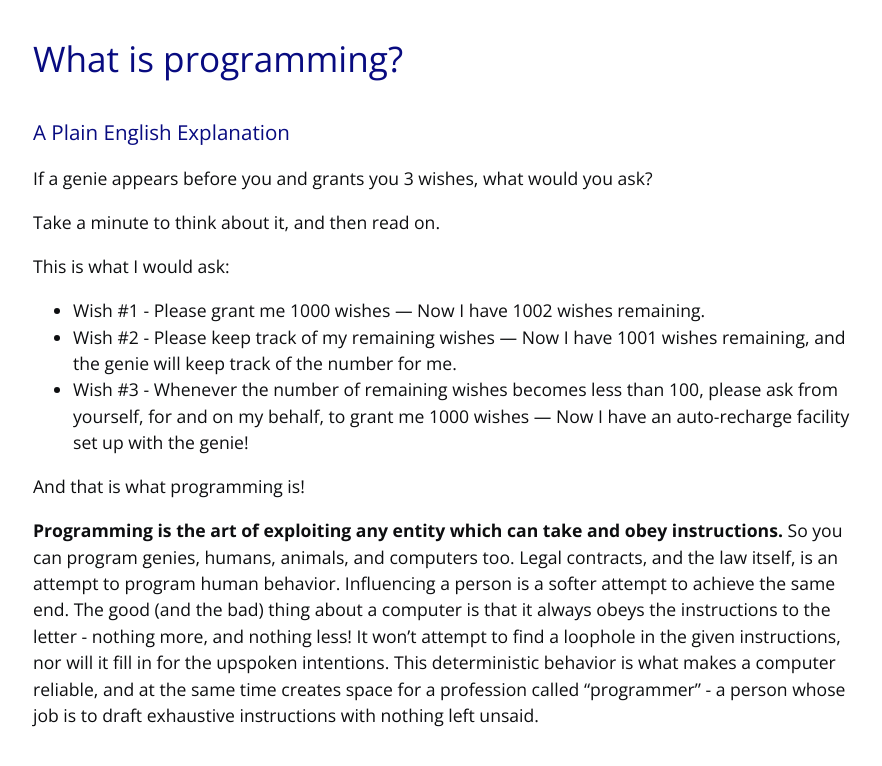
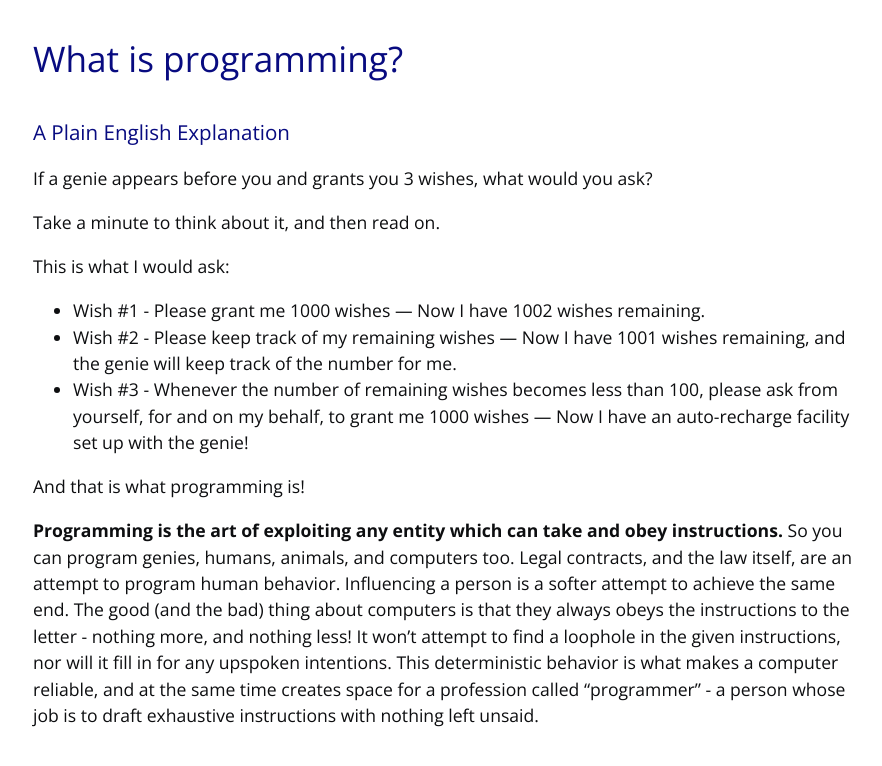
Before and after one commit to vinitjoglekar/vinitjoglekar.github.io, a Jekyll site: the page built from _pages/221010_programming.md, in a window 1280 px wide. Shown: the top 766 px of the page, without its empty margins (191-1073 px from the left). Built offline with Jekyll 4.4.1, drawn with Linux system fonts in a browser that asks for light colours.

Commit message:
Update 221010_programming.md

```diff
--- a/_pages/221010_programming.md
+++ b/_pages/221010_programming.md
@@ -17,4 +17,4 @@ This is what I would ask:
 
 And that is what programming is!
 
-**Programming is the art of exploiting any entity which can take and obey instructions.** So you can program genies, humans, animals, and computers too. Legal contracts, and the law itself, is an attempt to program human behavior. Influencing a person is a softer attempt to achieve the same end. The good (and the bad) thing about a computer is that it always obeys the instructions to the letter - nothing more, and nothing less! It won't attempt to find a loophole in the given instructions, nor will it fill in for the upspoken intentions. This deterministic behavior is what makes a computer reliable, and at the same time creates space for a profession called "programmer" - a person whose job is to draft exhaustive instructions with nothing left unsaid.
+**Programming is the art of exploiting any entity which can take and obey instructions.** So you can program genies, humans, animals, and computers too. Legal contracts, and the law itself, are an attempt to program human behavior. Influencing a person is a softer attempt to achieve the same end. The good (and the bad) thing about computers is that they always obeys the instructions to the letter - nothing more, and nothing less! It won't attempt to find a loophole in the given instructions, nor will it fill in for any upspoken intentions. This deterministic behavior is what makes a computer reliable, and at the same time creates space for a profession called "programmer" - a person whose job is to draft exhaustive instructions with nothing left unsaid.
```
